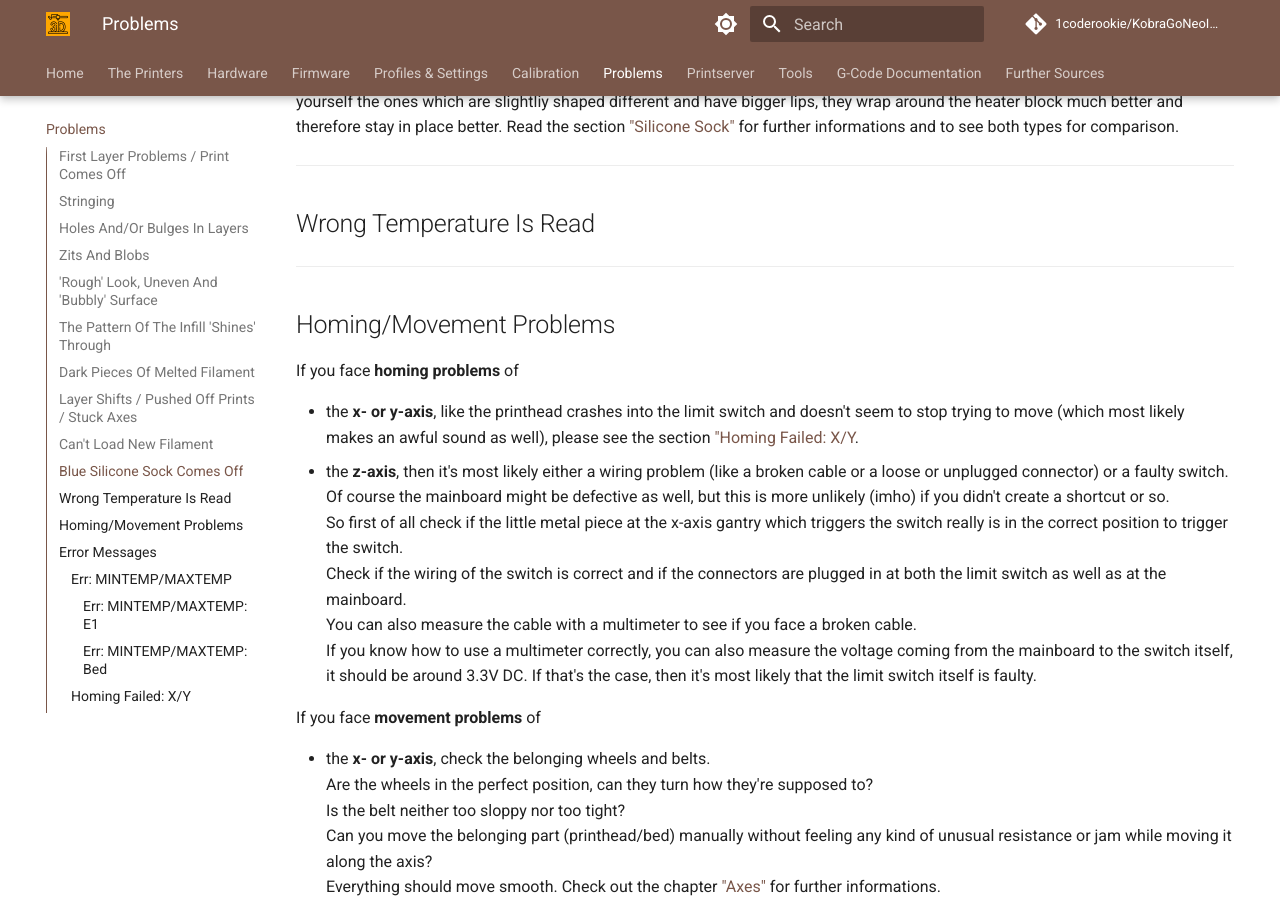
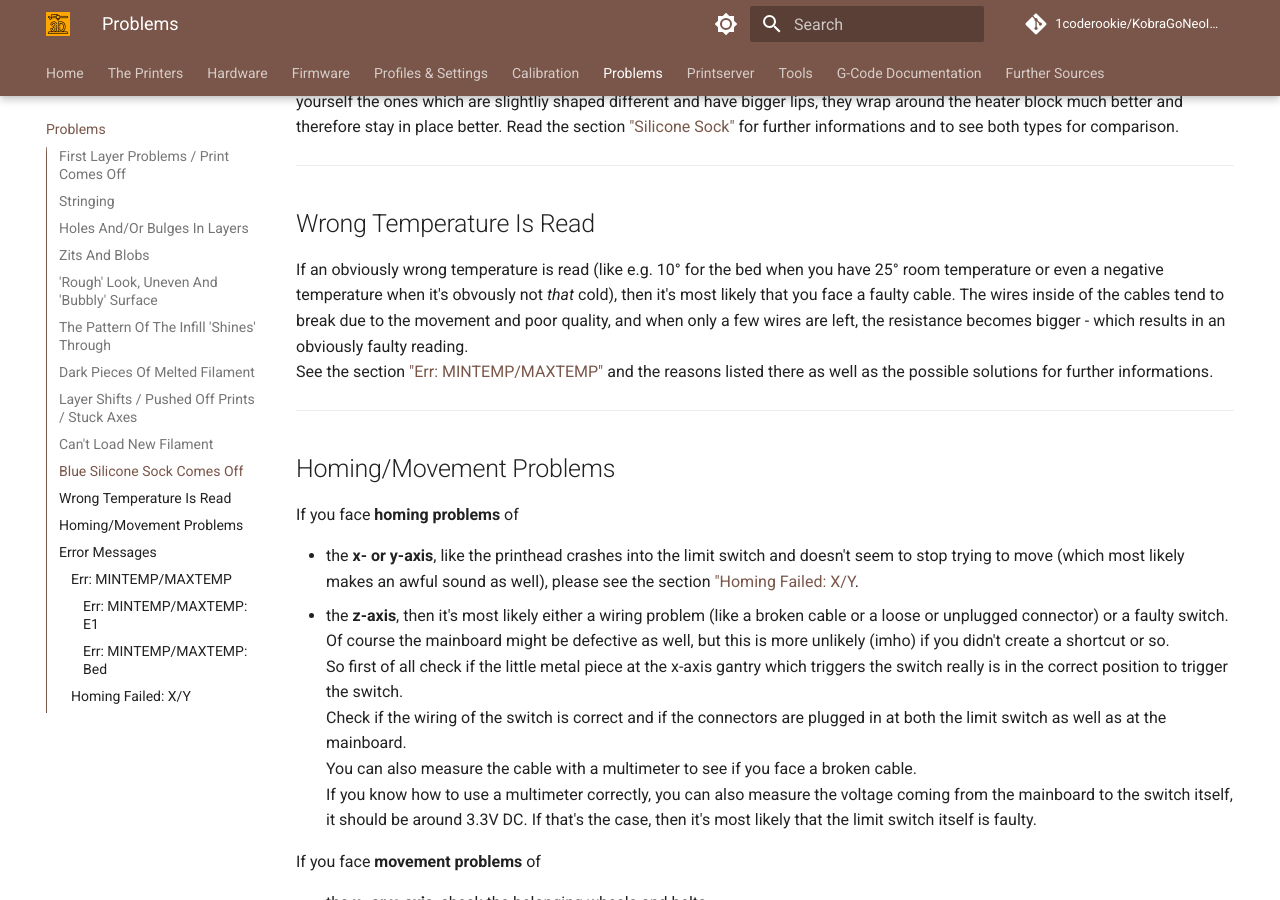
Before and after one commit to 1coderookie/KobraGoNeoInsights, an MkDocs documentation site: the page built from docs/problems.md, in a window 1280 px wide and 900 px high, scrolled down 5041 px. Built offline with MkDocs 1.6.1 and Material for MkDocs 9.7.7, drawn with Linux system fonts in a browser that asks for light colours; comment, search, counter and statistics services are not loaded.

Commit message:
Update problems.md

```diff
--- a/docs/problems.md
+++ b/docs/problems.md
@@ -113,6 +113,8 @@ If the blue elastic piece which covers the heater block of the hotend came off,
 ---
 
 ## Wrong Temperature Is Read
+If an obviously wrong temperature is read (like e.g. 10° for the bed when you have 25° room temperature or even a negative temperature when it's obvously not *that* cold), then it's most likely that you face a faulty cable. The wires inside of the cables tend to break due to the movement and poor quality, and when only a few wires are left, the resistance becomes bigger - which results in an obviously faulty reading.
+See the section ["Err: MINTEMP/MAXTEMP"](#err-mintempmaxtemp) and the reasons listed there as well as the possible solutions for further informations.
 
 ---
 
```
